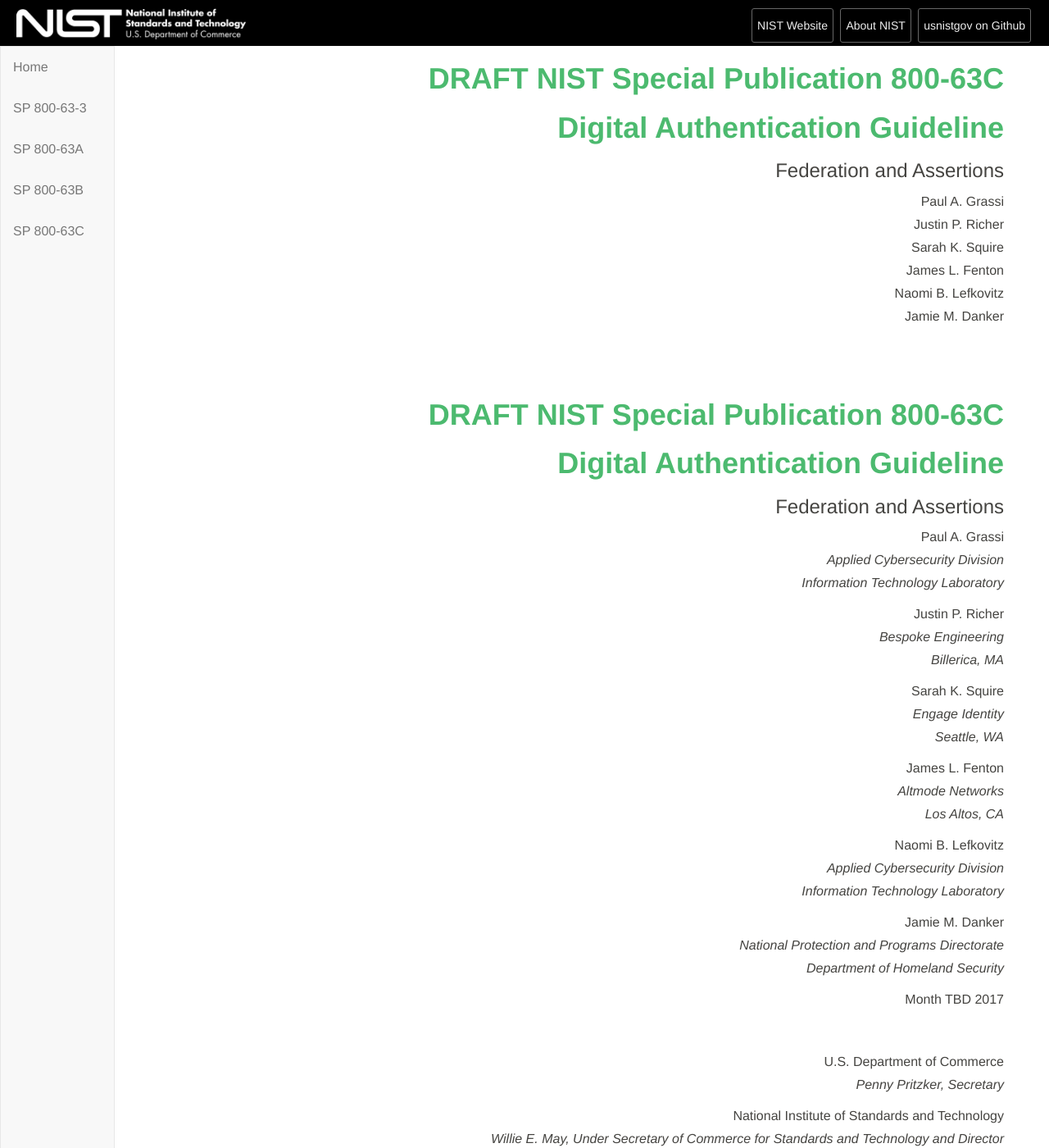
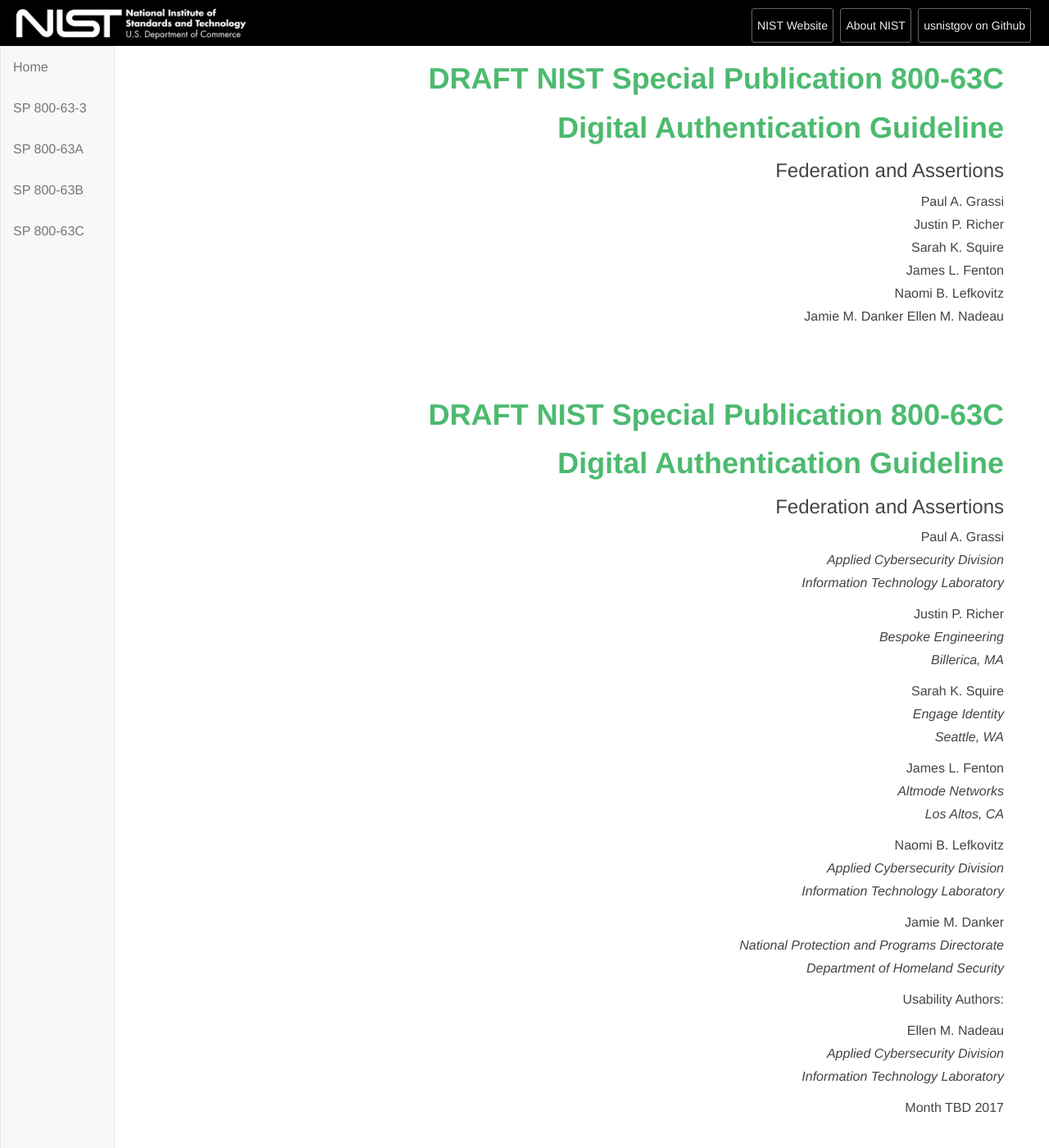
Before and after one commit to usnistgov/800-63-3, a Jekyll site: the page built from sp800-63c/cover.md, in a window 1280 px wide and 1400 px high. Shown: the whole window at 82% size. Built offline with Jekyll 4.4.1, drawn with Linux system fonts in a browser that asks for light colours; our own code applies the rules of GitHub Pages for plain Markdown files.

Commit message:
Added Katie and Ellen to acknowledgements

```diff
--- a/sp800-63c/cover.md
+++ b/sp800-63c/cover.md
@@ -13,6 +13,7 @@
 James L. Fenton
 Naomi B. Lefkovitz
 Jamie M. Danker
+Ellen M. Nadeau
 
 {::comment}
 
@@ -56,7 +57,11 @@
 *National Protection and Programs Directorate
 Department of Homeland Security*
 
+Usability Authors:
 
+Ellen M. Nadeau
+*Applied Cybersecurity Division
+Information Technology Laboratory*
 
 {::comment}
 
```
Also changed, not shown: sp800-63-3/cover.md (+3 -1 lines).
